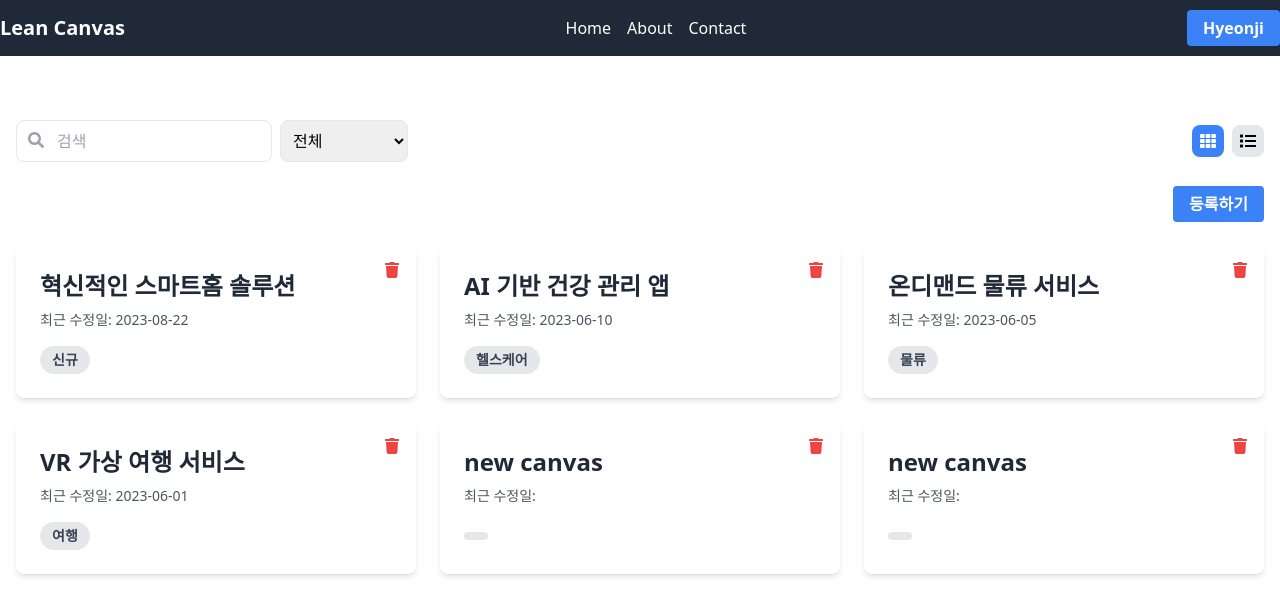
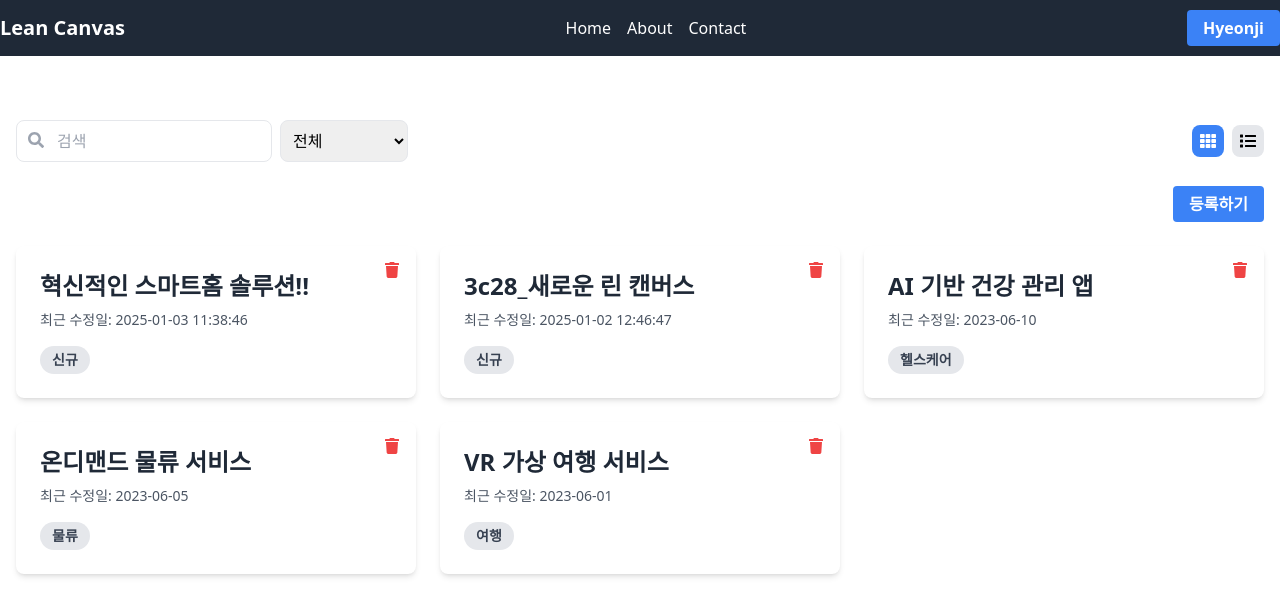
Before and after one commit to yunhyeonji/react-master, a React (Vite) app in the folder lean-canvas-react/: page / in a window 1280 px wide. Shown: the top 616 px of the page. Built offline with nearby package versions, Linux system fonts and the light colour scheme; data requests are answered from the project's data file.

Commit message:
[250103] 데이터변경시 수정일자도 업데이트

```diff
--- a/lean-canvas-react/data/db.json
+++ b/lean-canvas-react/data/db.json
@@ -29,8 +29,8 @@
     },
     {
       "id": 5,
-      "title": "혁신적인 스마트홈 솔루션",
-      "lastModified": "2023-08-22",
+      "title": "혁신적인 스마트홈 솔루션!!",
+      "lastModified": "2025-01-03 11:38:46",
       "category": "신규",
       "problem": {
         "notes": [
@@ -244,12 +244,10 @@
       }
     },
     {
-      "title": "new canvas",
+      "title": "3c28_새로운 린 캔버스",
+      "lastModified": "2025-01-02 12:46:47",
+      "category": "신규",
       "id": 6
-    },
-    {
-      "title": "new canvas",
-      "id": 7
     }
   ]
 }
--- a/lean-canvas-react/package.json
+++ b/lean-canvas-react/package.json
@@ -14,6 +14,7 @@
   },
   "dependencies": {
     "@tanstack/react-query": "^5.62.11",
+    "@tanstack/react-query-devtools": "^5.62.11",
     "axios": "^1.7.9",
     "dayjs": "^1.11.13",
     "json-server": "^0.17.4",
--- a/lean-canvas-react/src/components/LeanCanvas.jsx
+++ b/lean-canvas-react/src/components/LeanCanvas.jsx
@@ -1,3 +1,4 @@
+import dayjs from 'dayjs';
 import CanvasCard from './CanvasCard';
 function LeanCanvas({ canvas, onCanvasChange }) {
   // 변화된 새로운 객체 생성 후 업데이트
@@ -5,6 +6,7 @@ function LeanCanvas({ canvas, onCanvasChange }) {
     const updatedCanvas = {
       ...canvas,
       [section]: { ...canvas[section], notes: updatedNotes },
+      lastModified: dayjs().format('YYYY-MM-DD HH:mm:ss'),
     };
     onCanvasChange(updatedCanvas);
   };
--- a/lean-canvas-react/src/main.jsx
+++ b/lean-canvas-react/src/main.jsx
@@ -3,6 +3,7 @@ import { createRoot } from 'react-dom/client';
 import './index.css';
 import { createBrowserRouter, RouterProvider } from 'react-router-dom';
 import { QueryClient, QueryClientProvider } from '@tanstack/react-query';
+import { ReactQueryDevtools } from '@tanstack/react-query-devtools';
 import Home from './pages/Home';
 import About from './pages/About';
 import Contact from './pages/Contact';
@@ -41,6 +42,7 @@ createRoot(document.getElementById('root')).render(
   <StrictMode>
     <QueryClientProvider client={queryClient}>
       <RouterProvider router={router} />
+      {/* <ReactQueryDevtools initialIsOpen={false} /> */}
     </QueryClientProvider>
   </StrictMode>,
 );
--- a/lean-canvas-react/src/pages/Home.jsx
+++ b/lean-canvas-react/src/pages/Home.jsx
@@ -34,7 +34,8 @@ function Home() {
     queryKey: ['canvases', filter.searchText, filter.category],
     queryFn: () =>
       getCanvases({ title_like: filter.searchText, category: filter.category }),
-    initialData: [],
+    staleTime: 5 * 60 * 1000,
+    refetchOnWindowFocus: false,
   });
 
   // 2] 등록
```
Also changed, not shown: 1 other file (tests, documents, lock files or other folders).
